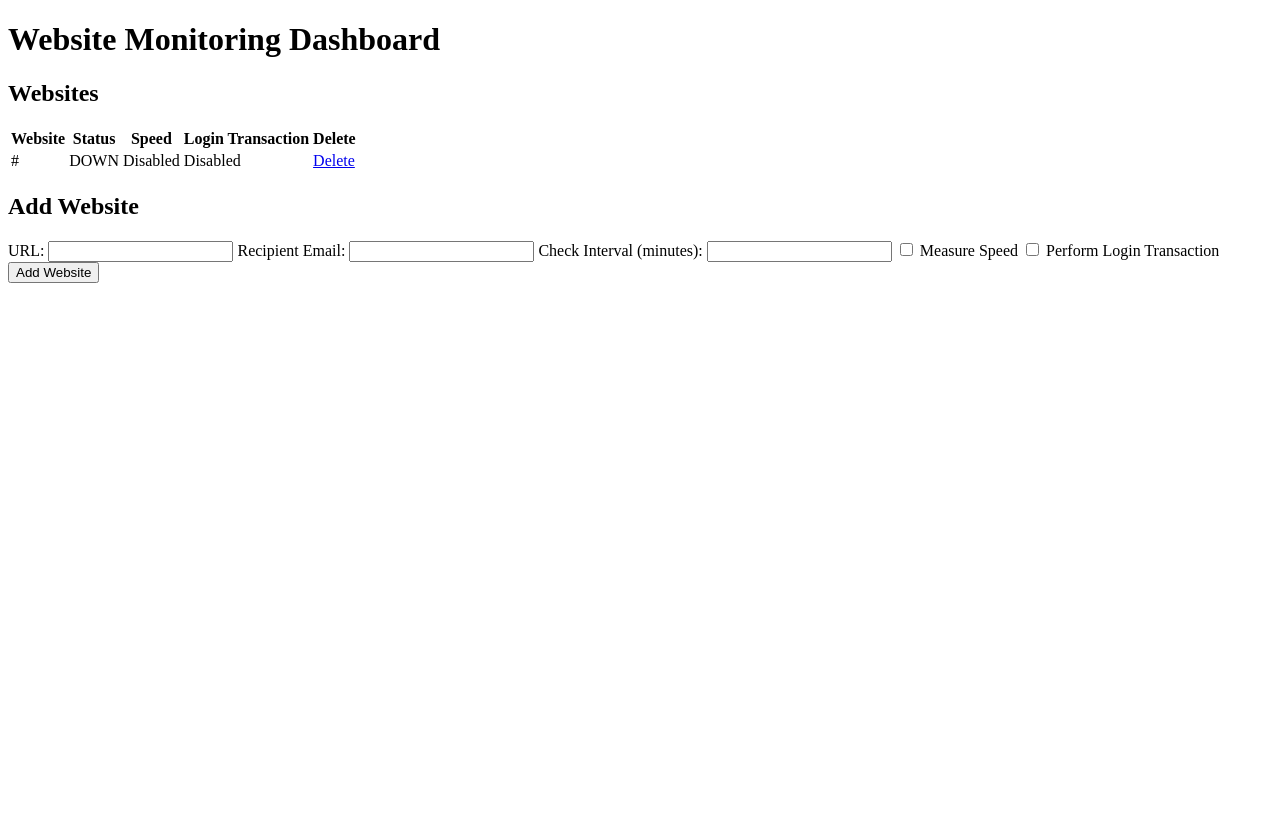
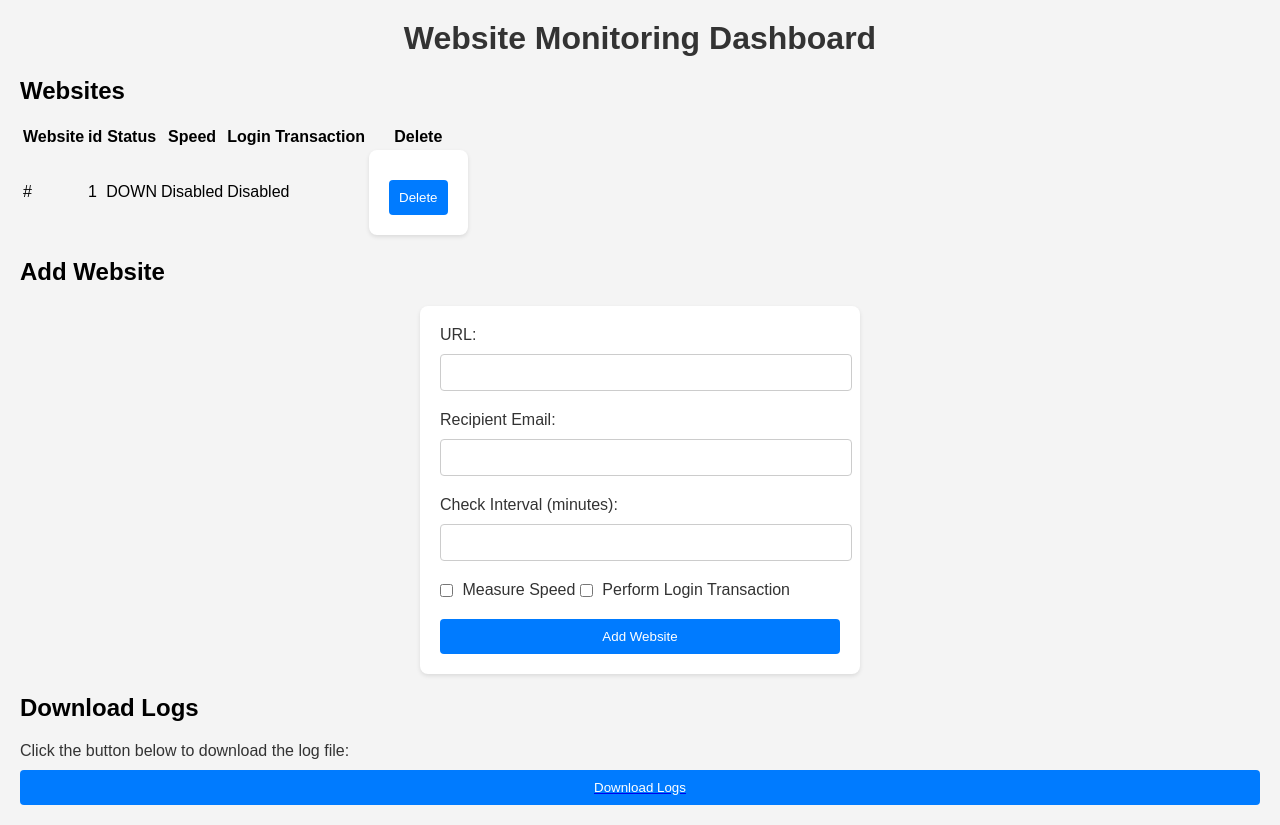
Before and after one commit to OpenSauce-X/Project-X, a Flask app: page /dashboard in a window 1280 px wide. Before the commit the page ends 283 px from the top, so only its background shows below. Run offline with Flask 2, Linux system fonts and the light colour scheme; a database or web service that is not in the repository returns one stand-in record (values such as "Sample title").

Commit message:
made changes in dashboard

```diff
--- a/website_monitoring/app.py
+++ b/website_monitoring/app.py
@@ -1,4 +1,4 @@
-from flask import Flask, render_template, request, send_from_directory
+from flask import Flask, render_template, request, send_from_directory,redirect,send_file
 import requests
 import time
 import sqlite3
@@ -6,14 +6,10 @@ import smtplib
 import logging
 from email.mime.text import MIMEText
 import matplotlib.pyplot as plt
-from flask import redirect, url_for
 from apscheduler.schedulers.background import BackgroundScheduler
-import pytz
 from pytz import utc
-
 import datetime
 scheduler = BackgroundScheduler(timezone=utc)
-
 
 
 app = Flask(__name__)
@@ -78,7 +74,7 @@ def log_performance_data(url, status, load_time):
         db = client["website_monitoring"]
         collection = db["performance_data"]
         data = {
-            "timestamp": timestamp,
+            "timestamp": timestamp,       #timestamp need to be checked
             "url": url,
             "status": status,
             "load_time": load_time
@@ -131,11 +127,15 @@ scheduler.start()
 
 DEFAULT_INTERVAL = 30
 
+
+
 #----------------------------------------------------------------------------------
 # dashboard functions
 
 # Function to add a website to the database
 import pymongo
+
+
 
 def add_website_to_db(url, time_interval, measure_speed, login_transaction, recipient_email):
     try:
@@ -160,18 +160,20 @@ def add_website_to_db(url, time_interval, measure_speed, login_transaction, reci
 
 
 # Function to retrieve all websites from the database
-def get_all_websites_from_db():
-    try:
-        client = pymongo.MongoClient("mongodb://localhost:27017/")
-        db = client["website_monitoring"]
-        collection = db["websites"]
-        websites = list(collection.find({}, {"_id": 1, "url": 1, "status": 1, "measure_speed": 1, "login_transaction": 1}))
-        return websites
-    except Exception as e:
-        print(f"Error retrieving websites from database: {e}")
-        return []
-    finally:
-        client.close()
+# def get_all_websites_from_db():
+#     try:
+#         client = pymongo.MongoClient("mongodb://localhost:27017/")
+#         db = client["website_monitoring"]
+#         collection = db["websites"]
+#         print("mgngng")
+#         print(collection)
+#         websites = list(collection.find({}, {"_id": 1, "url": 1, "status": 1, "measure_speed": 1, "login_transaction": 1}))
+#         return websites
+#     except Exception as e:
+#         print(f"Error retrieving websites from database: {e}")
+#         return []
+#     finally:
+#         client.close()
 
 
 
@@ -179,18 +181,44 @@ def get_all_websites_from_db():
 
 
 
-# Function to delete a website from the database
+# Function to delete a website from the database ------------------need to be modified
+# def delete_website_from_db(website_id):
+#     try:
+#         client = pymongo.MongoClient("mongodb://localhost:27017/")
+#         db = client["website_monitoring"]
+#         collection = db["websites"]
+#         collection.delete_One({"_id": website_id})
+#         #collection.delete_one({"_id":"6631ef47ec37f3c694ef5944"})
+#         print("Website deleted successfully.")
+#     except Exception as e:
+#         print(f"Error deleting website from database: {e}")
+#     finally:
+#         client.close()
+import pymongo
+from bson import ObjectId
+
 def delete_website_from_db(website_id):
     try:
         client = pymongo.MongoClient("mongodb://localhost:27017/")
         db = client["website_monitoring"]
         collection = db["websites"]
-        collection.delete_one({"_id": website_id})
-        print("Website deleted successfully.")
+        # Convert website_id to ObjectId
+        website_id = ObjectId(website_id)
+        # Delete document based on _id
+        result = collection.delete_one({"_id": website_id})
+        if result.deleted_count == 1:
+            print("Website deleted successfully.")
+        else:
+            print("No website found with the provided ID.")
     except Exception as e:
         print(f"Error deleting website from database: {e}")
     finally:
         client.close()
+
+# Example usage:
+# delete_website_from_db("6631ed3d80733279f592afb1")
+
+
 
 
 
@@ -216,11 +244,16 @@ def index():
         page_load_time = None
         transaction_status = None
         if measure_speed:
+         try:
             start_time = time.time()
             response = requests.get(website_url)
             end_time = time.time()
             page_load_time = end_time - start_time
-        if login_transaction:
+            logging.info(f"Pinged website {website_url} at {datetime.datetime.now()} with page load time: {page_load_time} seconds")
+         except requests.exceptions.RequestException as e:
+            logging.error(f"Failed to measure speed for website {website_url}: {e}")
+            page_load_time = None
+         if login_transaction:
             transaction_status = perform_login_transaction(website_url)
         log_performance_data(website_url, status, page_load_time)
         if not status:
@@ -228,13 +261,18 @@ def index():
         return render_template('index.html', website_url=website_url, status=status, page_load_time=page_load_time, measure_speed=measure_speed, transaction_status=transaction_status)
     return render_template('index.html')
 
+
+
+
+
 @app.route('/dashboard')
 def dashboard():
     try:
-        client = pymongo.MongoClient("mongodb://localhost:27017/")
+        client = pymongo.MongoClient("mongodb://localhost:27017/",connectTimeoutMS=3000)
         db = client["website_monitoring"]
         collection = db["websites"]
         websites = list(collection.find())
+        #print(websites)
         return render_template('dashboard.html', websites=websites)
     except Exception as e:
         print(f"Error retrieving websites from database: {e}")
@@ -289,21 +327,28 @@ def analytics():
         client.close()
 
 
-@app.route('/static/<path:path>')
+@app.route('/static/<path:path>')      ### need to be asked with chad bhaiya
 def send_static(path):
     return send_from_directory('static', path)
 
-def get_all_websites_from_db():
-    try:
-        client = pymongo.MongoClient("mongodb://localhost:27017/")
-        db = client["website_monitoring"]
-        collection = db["websites"]
-        websites = list(collection.find({}, {"url": 1, "status": 1, "measure_speed": 1, "login_transaction": 1}))
-        return websites
-    except Exception as e:
-        print(f"Error retrieving websites from database: {e}")
-    finally:
-        client.close()
+
+
+
+
+
+
+
+# def get_all_websites_from_db():
+#     try:
+#         client = pymongo.MongoClient("mongodb://localhost:27017/")
+#         db = client["website_monitoring"]
+#         collection = db["websites"]
+#         websites = list(collection.find({}, {"url": 1, "status": 1, "measure_speed": 1, "login_transaction": 1}))
+#         return websites
+#     except Exception as e:
+#         print(f"Error retrieving websites from database: {e}")
+#     finally:
+#         client.close()
 
 
 
@@ -319,11 +364,33 @@ def add_website():
     return redirect('/dashboard')
 
 
-@app.route('/delete_website/<int:website_id>')
+# @app.route('/delete_website/<int:website_id>')
+# def delete_website(website_id):
+#    # print("------------calling deltewesitefunc")
+#     #delete_website_from_db ("6631ed3d80733279f592afb1")
+#     # Remove corresponding monitoring task here
+#     return redirect('/')
+
+
+
+@app.route('/delete_website/<website_id>', methods=['POST'])
 def delete_website(website_id):
-    delete_website_from_db(website_id)
-    # Remove corresponding monitoring task here
-    return redirect('/dashboard')
+    delete_website_from_db(website_id)  # Call the function to delete the website from the database
+    return redirect('/dashboard') # Redirect back to the dashboard after deletion
+
+
+
+
+
+@app.route('/download_logs')
+def download_logs():
+    log_file_path = 'monitoring.log'  # Path to your log file
+    return send_file(log_file_path, as_attachment=True)
+
+
+
+
+
 
 
 if __name__ == '__main__':
--- a/website_monitoring/templates/dashboard.html
+++ b/website_monitoring/templates/dashboard.html
@@ -1,11 +1,14 @@
 <!DOCTYPE html>
-
-
 <html lang="en">
 <head>
+
     <meta charset="UTF-8">
     <meta name="viewport" content="width=device-width, initial-scale=1.0">
     <title>Website Monitoring Dashboard</title>
+    <link rel="stylesheet" type="text/css" href="/static/style.css">
+
+
+
 </head>
 <body>
     <h1>Website Monitoring Dashboard</h1>
@@ -13,6 +16,7 @@
     <table>
         <tr>
             <th>Website</th>
+            <th>id</th>
             <th>Status</th>
             <th>Speed</th>
             <th>Login Transaction</th>
@@ -21,10 +25,15 @@
         {% for website in websites %}
             <tr>
                 <td>{{ website.url }}</td>
+                <td>{{ website._id }}</td>
                 <td>{% if website.status == True %}UP{% else %}DOWN{% endif %}</td>
                 <td>{% if website.measure_speed == True %}Enabled{% else %}Disabled{% endif %}</td>
                 <td>{% if website.login_transaction == True %}Enabled{% else %}Disabled{% endif %}</td>
-                <td><a href="/delete_website/{{ website._id }}">Delete</a></td>
+                <td>
+                    <form action="/delete_website/{{ website._id }}" method="post">
+                        <button type="submit">Delete</button>
+                    </form>
+                </td>
             </tr>
         {% endfor %}
     </table>
@@ -42,5 +51,9 @@
         <label for="login_transaction">Perform Login Transaction</label>
         <button type="submit">Add Website</button>
     </form>
+
+    <h2>Download Logs</h2>
+    <p>Click the button below to download the log file:</p>
+    <a href="/download_logs" download><button>Download Logs</button></a>
 </body>
 </html>
```
Also changed, not shown: website_monitoring/static/page_load_time.png, website_monitoring/static/uptime_status.png, 1 other file.
